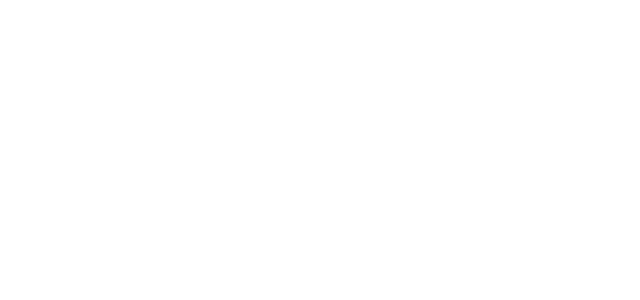
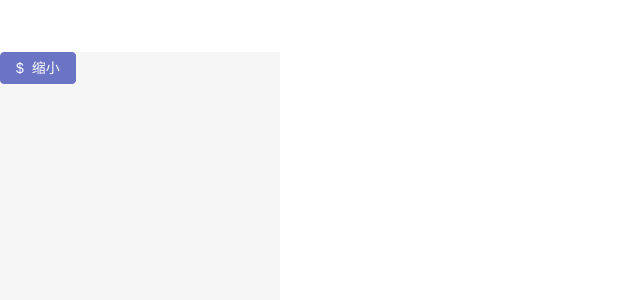
Before and after one commit to zijian-feng/t-design, a React (Vite) app: page / in a window 1280 px wide. Shown: the top 300 px of the page, without its empty margins (0-640 px from the left). Built offline with nearby package versions, Linux system fonts and the light colour scheme.

Commit message:
feat: 完成组件 Aside Container Header的开发

```diff
--- a/src/App.tsx
+++ b/src/App.tsx
@@ -2,15 +2,25 @@
 import THeader from '@/components/Header'
 import TFooter from '@/components/Footer'
 import TAside from '@/components/Aside'
+import TButton from '@/components/Button'
 import TContainer from '@/components/Container'
+import { useState } from 'react'
 
 const App = () => {
+  const [expanded, setExpanded] = useState(true)
   return (
     <>
-      <TContainer>
+      <TContainer style={{ height: '100vh' }}>
         <THeader></THeader>
-        <TContainer>
-          <TAside></TAside>
+        <TContainer tagName="main">
+          <TAside
+            width={expanded ? '280px' : '80px'}
+            style={{ background: 'var(--color-info-50)' }}
+          >
+            <TButton icon="$" onClick={() => setExpanded(!expanded)}>
+              {expanded ? '缩小' : '扩展'}
+            </TButton>
+          </TAside>
           <TContainer></TContainer>
         </TContainer>
         <TFooter></TFooter>
--- /dev/null
+++ b/src/components/Aside/index.scss
@@ -0,0 +1,4 @@
+.t-aside {
+  transition: width 0.5s;
+  flex-shrink: 0;
+}
--- a/src/components/Aside/index.tsx
+++ b/src/components/Aside/index.tsx
@@ -1,5 +1,27 @@
-const Aside = () => {
-  return <aside></aside>
+import './index.scss'
+
+import { FC } from 'react'
+import { Props } from '../type'
+import classNames from 'classnames'
+
+export interface AsideProps extends Props {
+  width?: `${number}px` | `${number}rem` | `${number}em` | `${number}%`
+}
+
+const Aside: FC<AsideProps> = ({
+  children,
+  style = {},
+  className = '',
+  width = '280px'
+}) => {
+  return (
+    <aside
+      style={{ width, ...style }}
+      className={classNames('t-aside h-full', className)}
+    >
+      {children}
+    </aside>
+  )
 }
 
 export default Aside
--- a/src/components/Button/index.tsx
+++ b/src/components/Button/index.tsx
@@ -1,13 +1,13 @@
 import './index.scss'
 import classNames from 'classnames'
-import { ButtonHTMLAttributes, ReactNode } from 'react'
+import { ButtonHTMLAttributes, FC, HTMLAttributes, ReactNode } from 'react'
 
 export type ButtonState = 'primary' | 'success' | 'warning' | 'danger' | 'info'
 export type ButtonSize = 'small' | 'large' | 'default'
 export type ButtonIconPosition = 'left' | 'right'
 export type ButtonVariant = 'text' | 'outlined' | 'filled' | 'solid' | 'dashed'
 
-export interface ButtonProps {
+export interface ButtonProps extends HTMLAttributes<HTMLButtonElement> {
   /**
    * 设置按钮的大小
    * @default default
@@ -19,11 +19,6 @@
    */
   icon?: ReactNode
   /**
-   * 设置按钮的类名
-   * @default ''
-   */
-  className?: string
-  /**
    * 设置按钮的状态
    * @default primary
    */
@@ -33,11 +28,6 @@
    * @default solid
    */
   variant?: ButtonVariant
-  /**
-   * 设置按钮的内容
-   * @default null
-   */
-  children: React.ReactNode
   /**
    * 设置按钮的图标位置
    * @default left
@@ -65,8 +55,7 @@
  * @date 2025/3/26
  * @description 按钮组件
  */
-const Button = (props: ButtonProps) => {
-  const {
+const Button: FC<ButtonProps> = ({
   icon,
   type,
   onClick,
@@ -77,8 +66,7 @@
   variant = 'solid',
   state = 'primary',
   iconPosition = 'left'
-  } = props
-
+}) => {
   return (
     <button
       type={type}
@@ -99,8 +87,8 @@
         flexDirection: iconPosition === 'left' ? 'row' : 'row-reverse'
       }}
     >
-      <div className="t-button_icon">{icon}</div>
-      <div className="t-button_wrapper">{children}</div>
+      {icon && <div className="t-button_icon">{icon}</div>}
+      {children && <div className="t-button_wrapper">{children}</div>}
     </button>
   )
 }
--- /dev/null
+++ b/src/components/Container/index.scss
@@ -0,0 +1,5 @@
+.t-container {
+  .t-container {
+    flex-direction: row;
+  }
+}
--- a/src/components/Container/index.tsx
+++ b/src/components/Container/index.tsx
@@ -1,17 +1,54 @@
+import './index.scss'
+
+import { Props } from '../type'
 import classNames from 'classnames'
-import { createElement, ReactNode } from 'react'
+import {
+  Children,
+  createElement,
+  FC,
+  isValidElement,
+  ReactNode,
+  useEffect,
+  useState
+} from 'react'
 
-export interface MainProps {
-  children?: ReactNode
+export interface MainProps extends Props {
   tagName?: string
-  className?: string
 }
 
-const Container = (props: MainProps) => {
-  const { children, tagName = 'div', className = '' } = props
+export type Direction = 'flex-row' | 'flex-column'
+
+const getIndex = (children: ReactNode) => {
+  return Children.toArray(children).findIndex((node) => {
+    if (isValidElement(node)) {
+      const componentName = (node.type as unknown as { name: string }).name
+      return /[Header|Footer|Main|Aside]/.test(componentName)
+    }
+  })
+}
+
+const Container: FC<MainProps> = ({
+  children,
+  tagName = 'div',
+  className = '',
+  style = {}
+}) => {
+  const [direction, setDirection] = useState<Direction>('flex-row')
+  useEffect(() => {
+    const index = getIndex(children)
+    if (index !== -1) {
+      setDirection('flex-column')
+    }
+  }, [children])
+
   return createElement(tagName, {
+    style,
     children,
-    className: classNames('t-container flex flex-column', className)
+    className: classNames(
+      't-container w-full h-full flex',
+      direction,
+      className
+    )
   })
 }
 
--- a/src/components/Header/index.tsx
+++ b/src/components/Header/index.tsx
@@ -1,14 +1,16 @@
-import { ReactNode } from 'react'
+import { FC } from 'react'
+import { Props } from '../type'
 import classNames from 'classnames'
 
-export interface HeaderProps {
-  children?: ReactNode
-  className?: string
+export interface HeaderProps extends Props {
   height?: `${number}px` | `${number}rem` | `${number}em` | `${number}%`
 }
 
-const Header = (props: HeaderProps) => {
-  const { height = '60px', className = '', children } = props
+const Header: FC<HeaderProps> = ({
+  height = '60px',
+  className = '',
+  children
+}) => {
   return (
     <header style={{ height }} className={classNames('t-header', className)}>
       {children}
--- a/src/components/index.scss
+++ b/src/components/index.scss
@@ -130,6 +130,14 @@
   font-weight: normal;
 }
 
+.w-full {
+  width: 100%;
+}
+
+.h-full {
+  height: 100%;
+}
+
 .flex {
   display: flex;
 }
```
Lines whose indentation alone changed are shown as unchanged.
